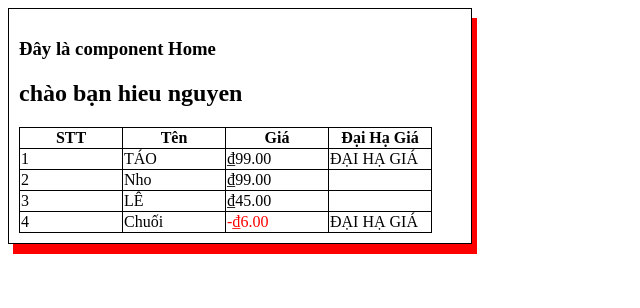
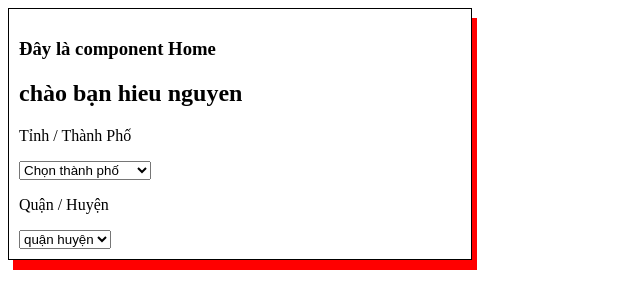
Before and after one commit to Hieu-Nguyen-Minh/angular12, an Angular app: page / in a window 1280 px wide. Shown: the top 308 px of the page, without its empty margins (0-640 px from the left). Built offline with nearby package versions, Linux system fonts and the light colour scheme.

Commit message:
[NMH] Cascading ComboBox. Viết danh sách chọn tỉnh/thành rồi quận/huyện

```diff
--- a/src/app/components/home/home.component.html
+++ b/src/app/components/home/home.component.html
@@ -1,24 +1,16 @@
 <div class="test">
   <h3>Đây là component Home</h3>
   <h2>chào bạn {{ name }}</h2>
-  <table class="table">
-    <tr>
-      <th>STT</th>
-      <th>Tên</th>
-      <th>Giá</th>
-      <th>Đại Hạ Giá</th>
-    </tr>
-    <tr *ngFor="let t of traicay; index as i">
-      <td>{{ i + 1 }}</td>
-      <td>{{ t.name }}</td>
-      <td>
-        <span [ngClass]="{ soam: t.price < 0 }">{{
-          t.price | currency: "VND":"symbol":"1.2"
-        }}</span>
-      </td>
-      <td>
-        <span>{{ t.hagia | onSale | uppercase }}</span>
-      </td>
-    </tr>
-  </table>
+  <p>Tỉnh / Thành Phố</p>
+  <select id="city" (change)="changeCity($event)">
+    <option *ngFor="let c of vietNamData" value="{{ c.city }}">
+      {{ c.city }}
+    </option>
+  </select>
+  <p>Quận / Huyện</p>
+  <select id="district">
+    <option *ngFor="let d of distincts" value="{{ d }}">
+      {{ d }}
+    </option>
+  </select>
 </div>
--- a/src/app/components/home/home.component.ts
+++ b/src/app/components/home/home.component.ts
@@ -10,16 +10,101 @@ export class HomeComponent implements OnInit {
   // đẩy data từ component ra thẻ HTML thông qua thuộc tính của thẻ
   public age = 16;
 
-  public traicay = [
-    { name: 'TÁO', price: 99, hagia: true },
-    { name: 'Nho', price: 99, hagia: false },
-    { name: 'LÊ', price: 45 },
-    { name: 'Chuối', price: -6, hagia: true },
+  public distincts: string[] | string = ['quận huyện'];
+
+  public vietNamData = [
+    { city: 'Chọn thành phố', district: 'quận huyện' },
+    {
+      city: 'An Giang',
+      district: [
+        'Thành phố Long Xuyên',
+        'Thành phố Châu Đốc',
+        'Thị xã Tân Châu',
+        'Huyện An Phú',
+        'Huyện Châu Phú',
+        'Huyện Châu Thành',
+        'Huyện Chợ Mới',
+        'Huyện Phú Tân',
+        'Huyện Thoại Sơn',
+        'Huyện Tịnh Biên',
+        'Huyện Tri Tôn',
+      ],
+    },
+    {
+      city: 'Bà Rịa - Vũng Tàu',
+      district: [
+        'Thành phố Vũng Tàu',
+        'Thị xã Bà Rịa',
+        'Thị xã Phú Mỹ',
+        'Huyện Châu Đức',
+        'Huyện Côn Đảo',
+        'Huyện Đất Đỏ',
+        'Huyện Long Điền',
+        'Huyện Tân Thành',
+        'Huyện Xuyên Mộc',
+      ],
+    },
+    {
+      city: 'Hà Nội',
+      district: [
+        'Quận Ba Đình',
+        'Huyện Ba Vì',
+        'Quận Bắc Từ Liêm',
+        'Quận Cầu Giấy',
+        'Huyện Chương Mỹ',
+        'Huyện Đan Phượng',
+        'Huyện Đông Anh',
+        'Quận Đống Đa',
+        'Huyện Gia Lâm',
+        'Quận Hà Đông',
+        'Quận Hai Bà Trưng',
+        'Huyện Hoài Đức',
+        'Quận Hoàn Kiếm',
+        'Quận Hoàng Mai',
+        'Quận Long Biên',
+        'Huyện Mê Linh',
+        'Huyện Mỹ Đức',
+        'Quận Nam Từ Liêm',
+        'Huyện Phú Xuyên',
+        'Huyện Phúc Thọ',
+        'Huyện Quốc Oai',
+        'Huyện Sóc Sơn',
+        'Thị xã Sơn Tây',
+        'Quận Tây Hồ',
+        'Huyện Thạch Thất',
+        'Huyện Thanh Oai',
+        'Huyện Thanh Trì',
+        'Quận Thanh Xuân',
+        'Huyện Thường Tín',
+        'Huyện Ứng Hòa',
+      ],
+    },
   ];
   constructor() {}
 
   ngOnInit(): void {}
 
+  changeCity(e: any) {
+    const city = e.target.value;
+
+    if (!city) {
+      return;
+    }
+
+    // cách 1
+    // const search = this.vietNamData.filter((data) => data.city === city); // trả về 1 mảng mới chứa các obj thoả mãn đk
+    // if (search && search.length > 0) {
+    //   this.distincts = search[0].district;
+    //   console.log(this.distincts);
+    // }
+
+    //cách 2
+
+    this.distincts =
+      this.vietNamData.find((d) => d.city === city)?.district || []; //tìm trong vietNamData có thằng nào thoản mãn đk
+    // thì trả về district của thằng đó nếu không có trả về mảng rỗng
+  }
+
   resetName() {
     this.name = '';
   }
```
Also changed, not shown: tsconfig.json (+2 -5 lines).
